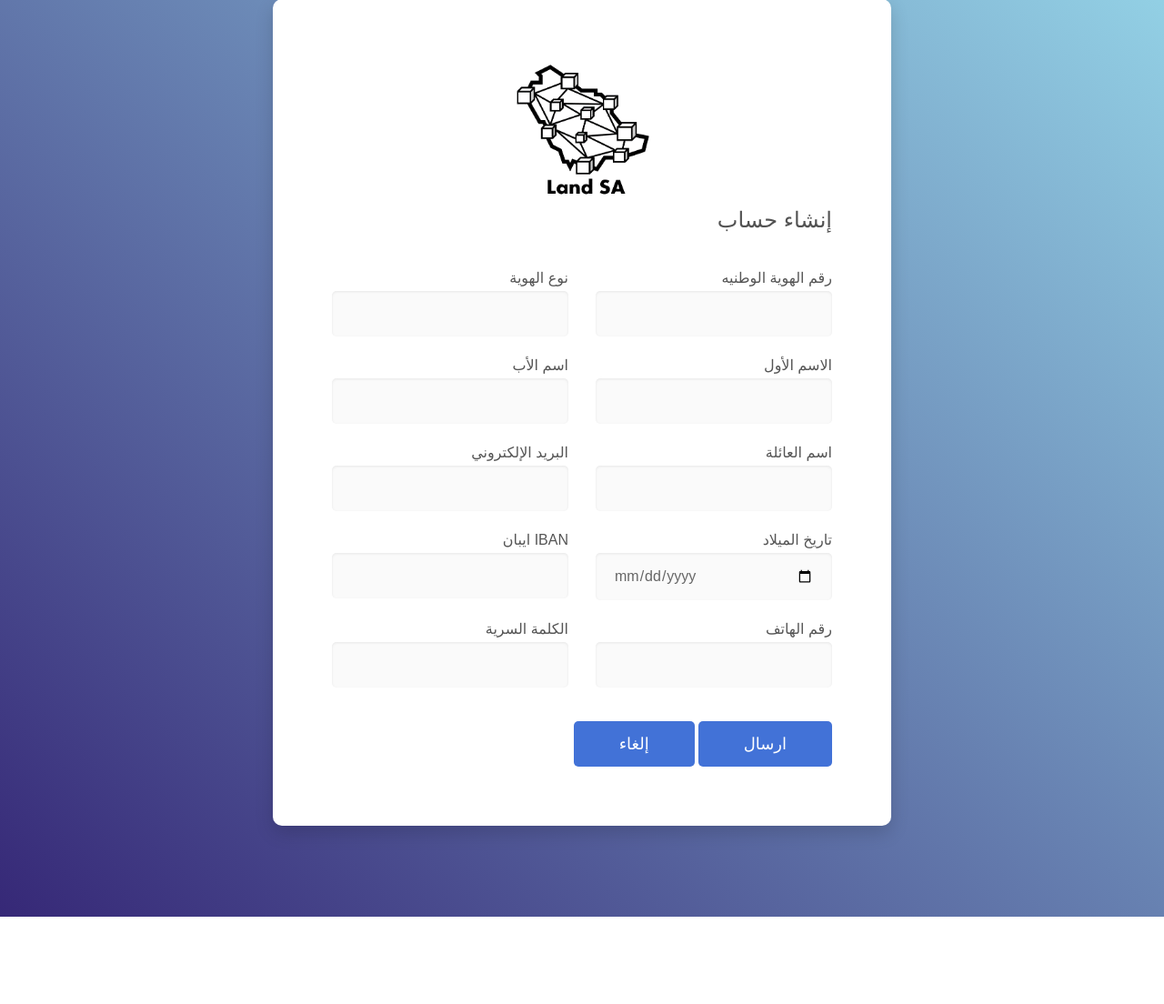
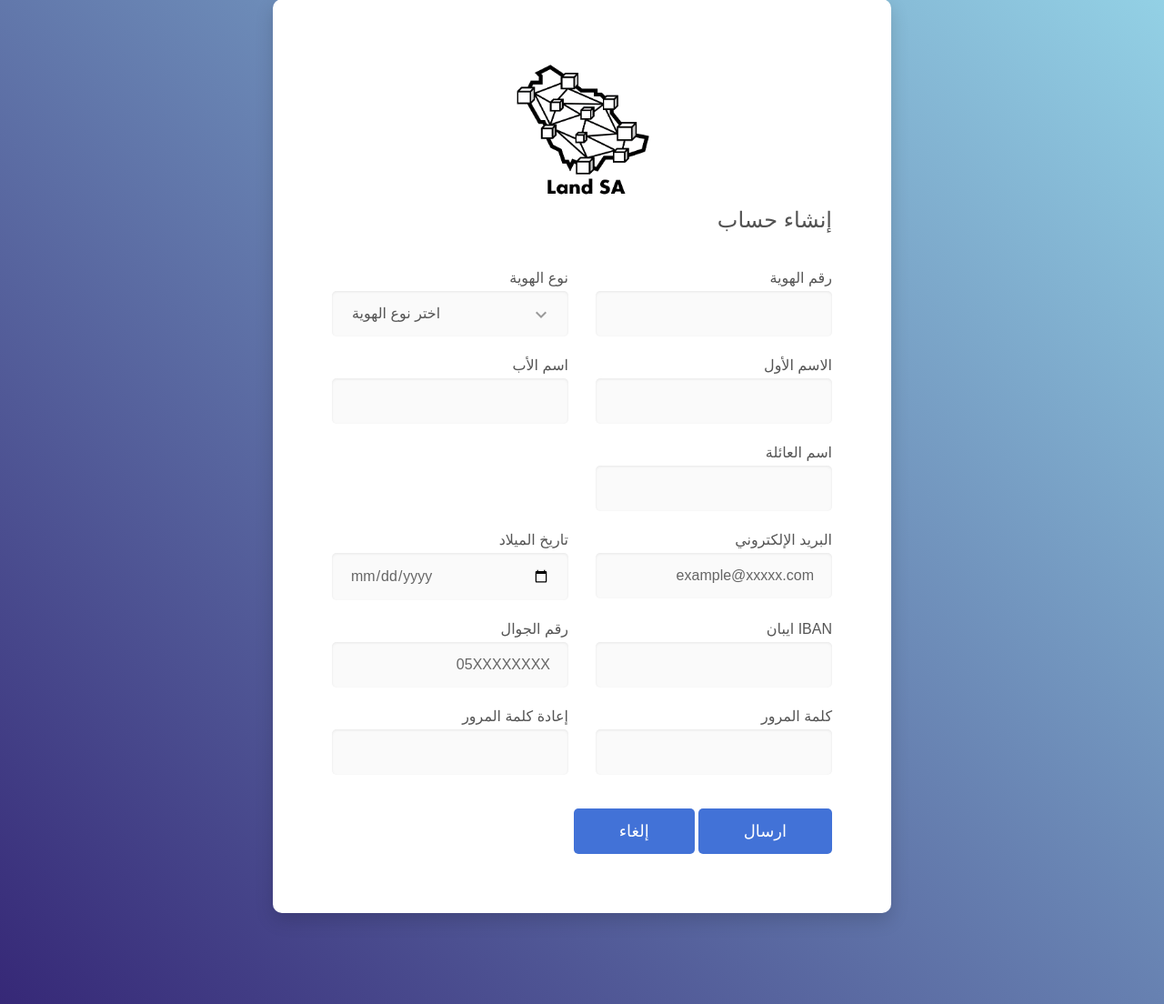
Before and after one commit to SanaaJamil/landSA, a PHP site: page /singUp.php in a window 1280 px wide. Shown: the part 131-1235 px from the top of the page at 91% size. Before the commit the page ends 1139 px from the top, so only its background shows below. Run offline with PHP 8.4, Linux system fonts and the light colour scheme.

Commit message:
Update singUp.php

```diff
--- a/sign_log/singUp.php
+++ b/sign_log/singUp.php
@@ -34,22 +79,33 @@
                 <div class="card-body">
                     <img class="logo " src="../images/Picture1.gif" alt="logo" width="300px" style="margin-right: 125px">
                     <h4 class="title">إنشاء حساب</h4>
-                    <form method="POST" action="SignupHandler.php">
+                    <form  onSubmit="return validate();" method="POST" action="SignupHandler.php">
                         <div class="row row-space">
                             <div class="col-2">
-                                <div class="input-group">
-                                    <label class="label">رقم الهوية الوطنيه</label>
-                                    <input class="input--style-4" type="text" name="ID" required>
+                                <div <?php if (isset($id_error)): ?> class="input-group" <?php endif ?>>
+                                    <label class="label">رقم الهوية </label>
+                                    <input class="input--style-4" type="text" name="ID" maxlength="10" pattern="[0-9]{10}" required>
+                                    <?php if (isset($id_error)): ?>
+	  	                              <span><?php echo $id_error; ?></span>
+	                                  <?php endif ?>
                                 </div>
                             </div>
                             <div class="col-2">
-                                <div class="input-group">
-                                    <label class="label">نوع الهوية</label>
-                                    <input class="input--style-4" type="text" name="IDType" required>
-                                </div>
+                            <div class="input-group">
+                            <label class="label">نوع الهوية</label>
+                            <div class="rs-select2 js-select-simple select--no-search">
+                                <select name="IDType">
+                                    <option disabled="disabled" selected="selected">اختر نوع الهوية</option>
+                                    <option>مواطن</option>
+                                    <option>مقيم</option>
+                                </select>
+                                <div class="select-dropdown"></div>
+                            </div>
+                        </div>
                             </div>
                         </div>
                         <div class="row row-space">
+
                             <div class="col-2">
                                 <div class="input-group">
                                     <label class="label">الاسم الأول</label>
@@ -68,16 +124,17 @@
                                     <input class="input--style-4" type="text" name="lastName"required>
                                 </div>
                             </div>
-                            <div class="col-2">
-                                <div class="input-group">
-                                    <label class="label">البريد الإلكتروني</label>
-                                    <input class="input--style-4" type="Email" name="Email"required>
-                                </div>
-                            </div>
+
 
                             </div>
 
                         <div class="row row-space">
+                            <div class="col-2">
+                                <div class="input-group">
+                                    <label class="label">البريد الإلكتروني</label>
+                                    <input class="input--style-4" type="email" name="Email" placeholder="example@xxxxx.com" pattern="[a-zA-Z0-9._%+-]+@[a-z0-9.-]+\.[a-zA-Z]{2,4}" required>
+                                </div>
+                            </div>
                             <div class="col-2">
                                 <div class="input-group">
                                     <label class="label">تاريخ الميلاد</label>
@@ -92,21 +149,37 @@
                             </div>
                             <div class="col-2">
                                 <div class="input-group">
-                                    <label class="label">رقم الهاتف</label>
-                                    <input class="input--style-4" type="text" name="phoneNum" required>
+                                    <label class="label"> رقم الجوال</label>
+                                    <input class="input--style-4" type="text" name="phoneNum" placeholder="05XXXXXXXX" maxlength="10" pattern="+966[0-9]{10}" required>
                                 </div>
                             </div>
                             <div class="col-2">
                                 <div class="input-group">
-                                    <label class="label">الكلمة السرية</label>
-                                    <input class="input--style-4" type="Password" name="Password" required>
+                                    <label class="label" for="psw">كلمة المرور</label>
+                                    <input class="input--style-4" type="Password" id="psw" name="Password" value="" pattern="(?=.*\d)(?=.*[a-z])(?=.*[A-Z]).{8,}"
+                                     title="Must contain at least one number and one uppercase and lowercase letter, and at least 8 or more characters"  required>
+                                </div>
+                                <div id="message">
+  <h5>يجب أن تحتوي كلمة المرور على ما يلي:</h5>
+  <p id="letter" class="invalid A" > حروف صغيرة</p>
+  <p id="capital" class="invalid A">حروف كبيرة</p>
+  <p id="number" class="invalid A">أرقام</p>
+  <p id="length" class="invalid A">على الأقل 8 رموز</p>
+</div>
+
+
+                            </div>
+                            <div class="col-2">
+                                <div class="input-group">
+                                    <label class="label">إعادة كلمة المرور</label>
+                                    <input class="input--style-4" type="Password" id ="password_confirm" name="password_confirm" required>
                                 </div>
                             </div>
                         </div>
 
                         <div class="p-t-15">
-                            <button class="btn btn--radius-2 btn--blue" type="submit">ارسال</button>
-                            <button class="btn btn--radius-2 btn--blue" type="submit">إلغاء</button>
+                            <button class="btn btn--radius-2 btn--blue" type="submit" name="Submit">ارسال</button>
+                            <button class="btn btn--radius-2 btn--blue" type="reset">إلغاء</button>
 
                         </div>
                     </form>
@@ -125,6 +198,80 @@
     <!-- Main JS-->
     <script src="js/global.js"></script>
 
+    <script>
+var myInput = document.getElementById("psw");
+var letter = document.getElementById("letter");
+var capital = document.getElementById("capital");
+var number = document.getElementById("number");
+var length = document.getElementById("length");
+
+// When the user clicks on the password field, show the message box
+myInput.onfocus = function() {
+  document.getElementById("message").style.display = "block";
+}
+
+// When the user clicks outside of the password field, hide the message box
+myInput.onblur = function() {
+  document.getElementById("message").style.display = "none";
+}
+
+// When the user starts to type something inside the password field
+myInput.onkeyup = function() {
+  // Validate lowercase letters
+  var lowerCaseLetters = /[a-z]/g;
+  if(myInput.value.match(lowerCaseLetters)) {
+    letter.classList.remove("invalid");
+    letter.classList.add("valid");
+  } else {
+    letter.classList.remove("valid");
+    letter.classList.add("invalid");
+  }
+
+  // Validate capital letters
+  var upperCaseLetters = /[A-Z]/g;
+  if(myInput.value.match(upperCaseLetters)) {
+    capital.classList.remove("invalid");
+    capital.classList.add("valid");
+  } else {
+    capital.classList.remove("valid");
+    capital.classList.add("invalid");
+  }
+
+  // Validate numbers
+  var numbers = /[0-9]/g;
+  if(myInput.value.match(numbers)) {
+    number.classList.remove("invalid");
+    number.classList.add("valid");
+  } else {
+    number.classList.remove("valid");
+    number.classList.add("invalid");
+  }
+
+  // Validate length
+  if(myInput.value.length >= 8) {
+    length.classList.remove("invalid");
+    length.classList.add("valid");
+  } else {
+    length.classList.remove("valid");
+    length.classList.add("invalid");
+  }
+}
+</script>
+
+<script>
+        function validate(){
+
+            var a = document.getElementById("psw").value;
+            var b = document.getElementById("password_confirm").value;
+            if (a!=b) {
+               alert("يجب أن تتطابق كلمة المرور وإعادة كلمة المرور!");
+               return false;
+            }
+        }
+     </script>
+
+
+
 </body><!-- This templates was made by Colorlib (https://colorlib.com) -->
 
 </html>
```
Also changed, not shown: other parts of sign_log/singUp.php (+46 -1 lines).
